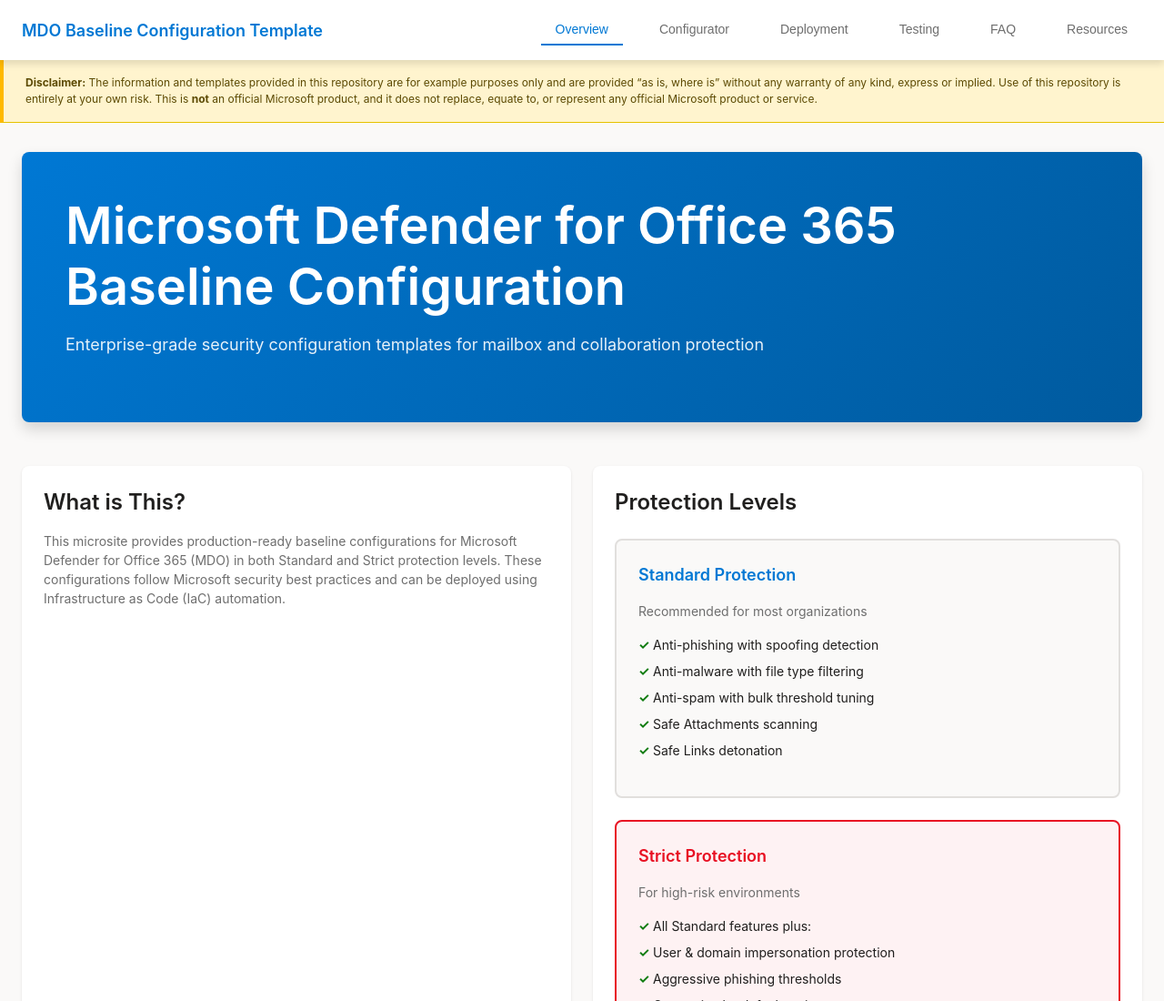
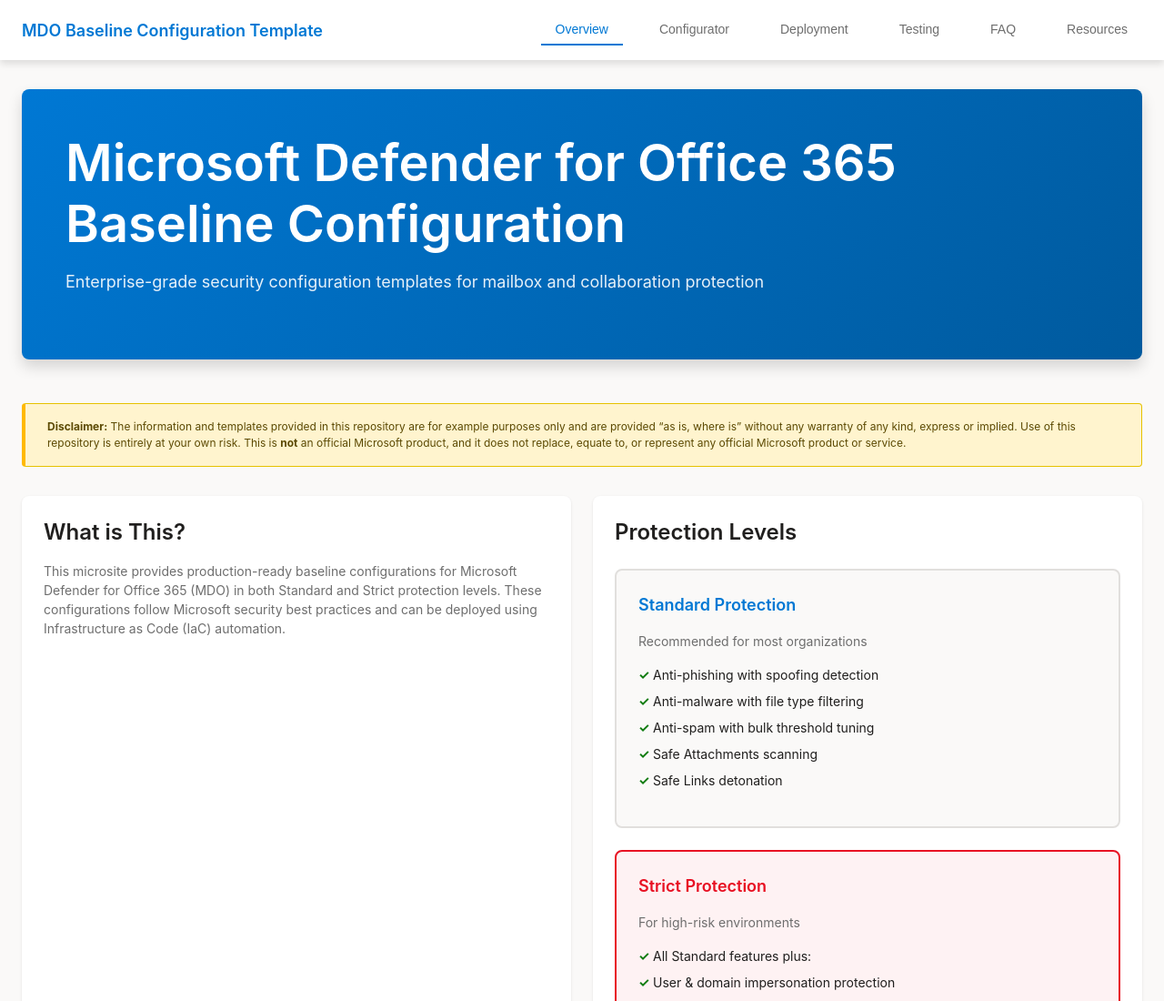
Before and after one commit to chadhage/enterprise-scale-exchange-online, a plain HTML site: page mdo-baseline-config/microsite/index.html in a window 1280 px wide. Shown: the top 1100 px of the page at 91% size. Drawn offline with Linux system fonts and the light colour scheme.

Commit message:
Move disclaimer banner below hero and above content grid in Overview section

```diff
--- a/mdo-baseline-config/microsite/index.html
+++ b/mdo-baseline-config/microsite/index.html
@@ -25,11 +25,6 @@
         </div>
     </nav>
 
-    <!-- Disclaimer Banner -->
-    <div class="disclaimer-banner" role="alert">
-        <strong>Disclaimer:</strong> The information and templates provided in this repository are for example purposes only and are provided “as is, where is” without any warranty of any kind, express or implied. Use of this repository is entirely at your own risk. This is <strong>not</strong> an official Microsoft product, and it does not replace, equate to, or represent any official Microsoft product or service.
-    </div>
-
     <!-- Main Content -->
     <main class="main-container">
 
@@ -38,6 +33,11 @@
             <div class="hero">
                 <h1>Microsoft Defender for Office 365 Baseline Configuration</h1>
                 <p class="subtitle">Enterprise-grade security configuration templates for mailbox and collaboration protection</p>
+            </div>
+
+            <!-- Disclaimer Banner -->
+            <div class="disclaimer-banner" role="alert">
+                <strong>Disclaimer:</strong> The information and templates provided in this repository are for example purposes only and are provided “as is, where is” without any warranty of any kind, express or implied. Use of this repository is entirely at your own risk. This is <strong>not</strong> an official Microsoft product, and it does not replace, equate to, or represent any official Microsoft product or service.
             </div>
 
             <div class="content-grid">
--- a/mdo-baseline-config/microsite/styles.css
+++ b/mdo-baseline-config/microsite/styles.css
@@ -60,13 +60,13 @@
 .disclaimer-banner {
     background-color: #fff4ce;
     color: #5c4a03;
-    border-bottom: 1px solid #e6c200;
+    border: 1px solid #e6c200;
     border-left: 4px solid var(--warning-color);
+    border-radius: var(--radius-md);
     padding: var(--spacing-md) var(--spacing-lg);
     font-size: var(--font-size-sm);
     line-height: 1.5;
-    max-width: 1400px;
-    margin: 0 auto;
+    margin-bottom: var(--spacing-xl);
 }
 
 .footer-disclaimer {
--- a/microsite/styles.css
+++ b/microsite/styles.css
@@ -60,13 +60,13 @@
 .disclaimer-banner {
     background-color: #fff4ce;
     color: #5c4a03;
-    border-bottom: 1px solid #e6c200;
+    border: 1px solid #e6c200;
     border-left: 4px solid var(--warning-color);
+    border-radius: var(--radius-md);
     padding: var(--spacing-md) var(--spacing-lg);
     font-size: var(--font-size-sm);
     line-height: 1.5;
-    max-width: 1400px;
-    margin: 0 auto;
+    margin-bottom: var(--spacing-xl);
 }
 
 .footer-disclaimer {
```
Also changed, not shown: microsite/index.html (+5 -5 lines).
